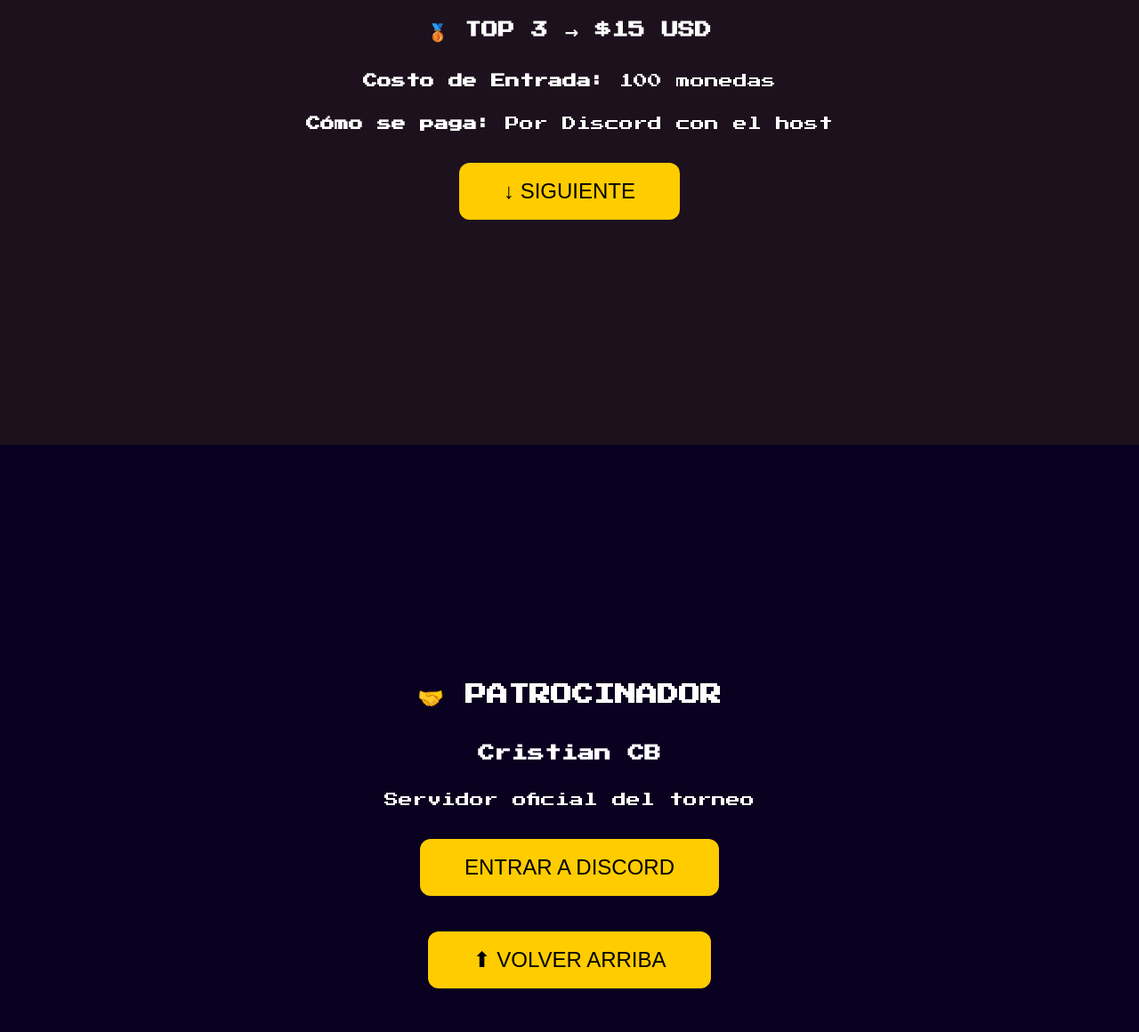
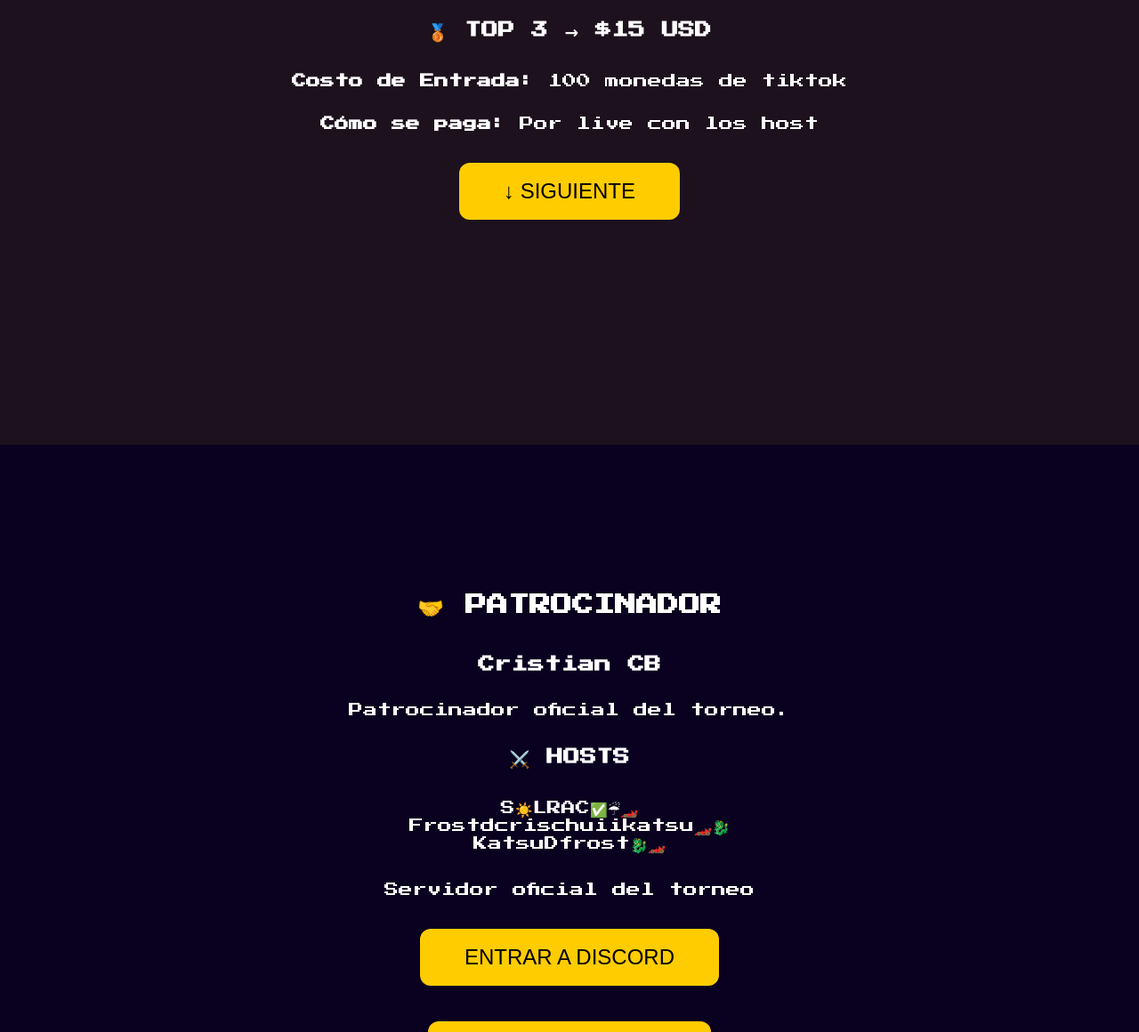
Before and after one commit to drexito17-sys/clashtournament, a plain HTML site: page index.html in a window 1280 px wide. Shown: the part 1300-2460 px from the top of the page at 89% size. Drawn offline with Linux system fonts and the light colour scheme.

Commit message:
Update index.html

```diff
--- a/index.html
+++ b/index.html
@@ -91,8 +91,8 @@ section {
     <h3>🥈 TOP 2 → $30 USD</h3>
     <h3>🥉 TOP 3 → $15 USD</h3>
 
-    <p><strong>Costo de Entrada:</strong> 100 monedas</p>
-    <p><strong>Cómo se paga:</strong> Por Discord con el host</p>
+    <p><strong>Costo de Entrada:</strong> 100 monedas de tiktok</p>
+    <p><strong>Cómo se paga:</strong> Por live con los host</p>
 
     <a href="#patrocinador">
       <button class="boton">↓ SIGUIENTE</button>
@@ -102,7 +102,17 @@ section {
   <!-- PÁGINA 3 -->
   <section id="patrocinador">
     <h2>🤝 PATROCINADOR</h2>
-    <h3>Cristian CB</h3>
+<h3>Cristian CB</h3>
+
+<p>Patrocinador oficial del torneo.</p>
+
+<h3>⚔️ HOSTS</h3>
+
+<ul style="list-style: none; padding: 0;">
+  <li>S☀️LRAC✅☔🏎️</li>
+  <li>Frostdcrischuiikatsu🏎️🐉</li>
+  <li>KatsuDfrost🐉🏎️</li>
+</ul>
 
     <p>Servidor oficial del torneo</p>
 
```
